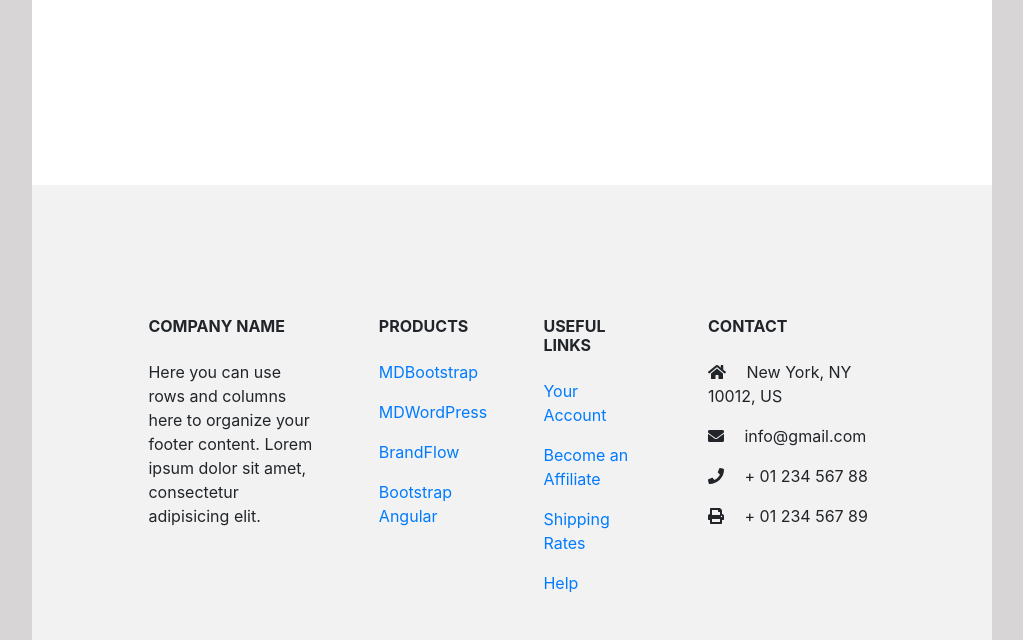
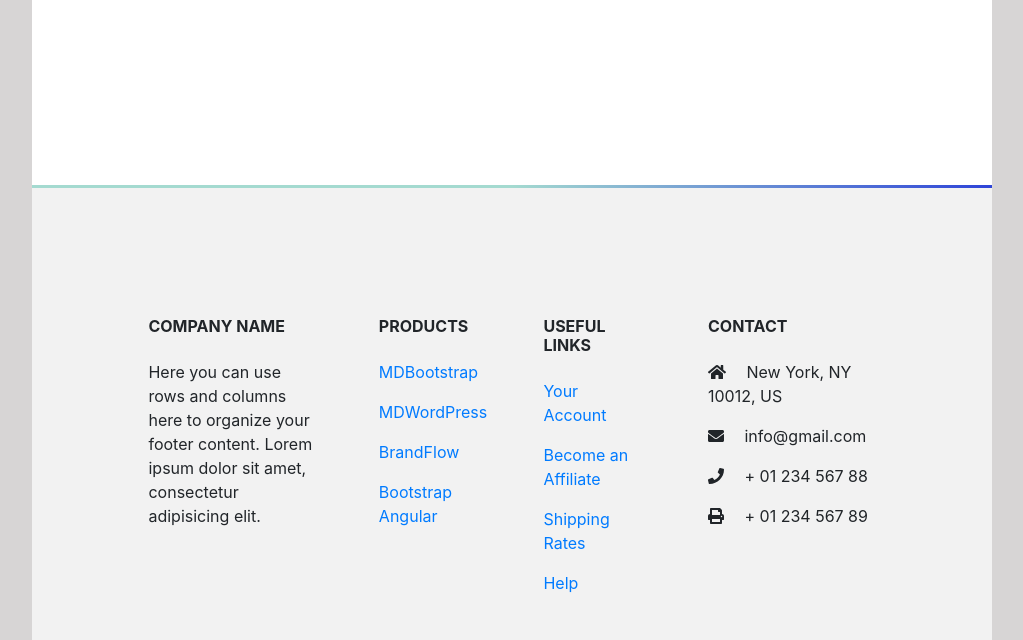
Before and after one commit to davidhadzic/princeaviation, a plain HTML site: page index.html in a window 1280 px wide. Shown: the part 1318-1958 px from the top of the page, without its empty margins (128-1151 px from the left). Drawn offline with nearby package versions, Linux system fonts and the light colour scheme.

Commit message:
Gradient div > kao <hr>

```diff
--- a/index.html
+++ b/index.html
@@ -199,6 +199,7 @@
 
 		  <!-- Footer -->
 <footer class="page-footer font-small mdb-color pt-4">
+	<div class="gradient1">&nbsp </div>
 
     <!-- Footer Links -->
     <div class="container text-center text-md-left">
--- a/style.css
+++ b/style.css
@@ -123,3 +123,9 @@ input[type=submit]:hover {
 footer {
 	margin-top: 200px;
 }
+
+.gradient1 {width: 100%; height: 3px; margin: 0px; padding:0px;
+background: -webkit-linear-gradient(left, #a4dad0, #a4dad0, #2E44D8);
+  background: -o-linear-gradient(left, #a4dad0, #a4dad0, #2E44D8);
+  background: -moz-linear-gradient(left, #a4dad0, #a4dad0, #2E44D8);
+  float: left;}
```
